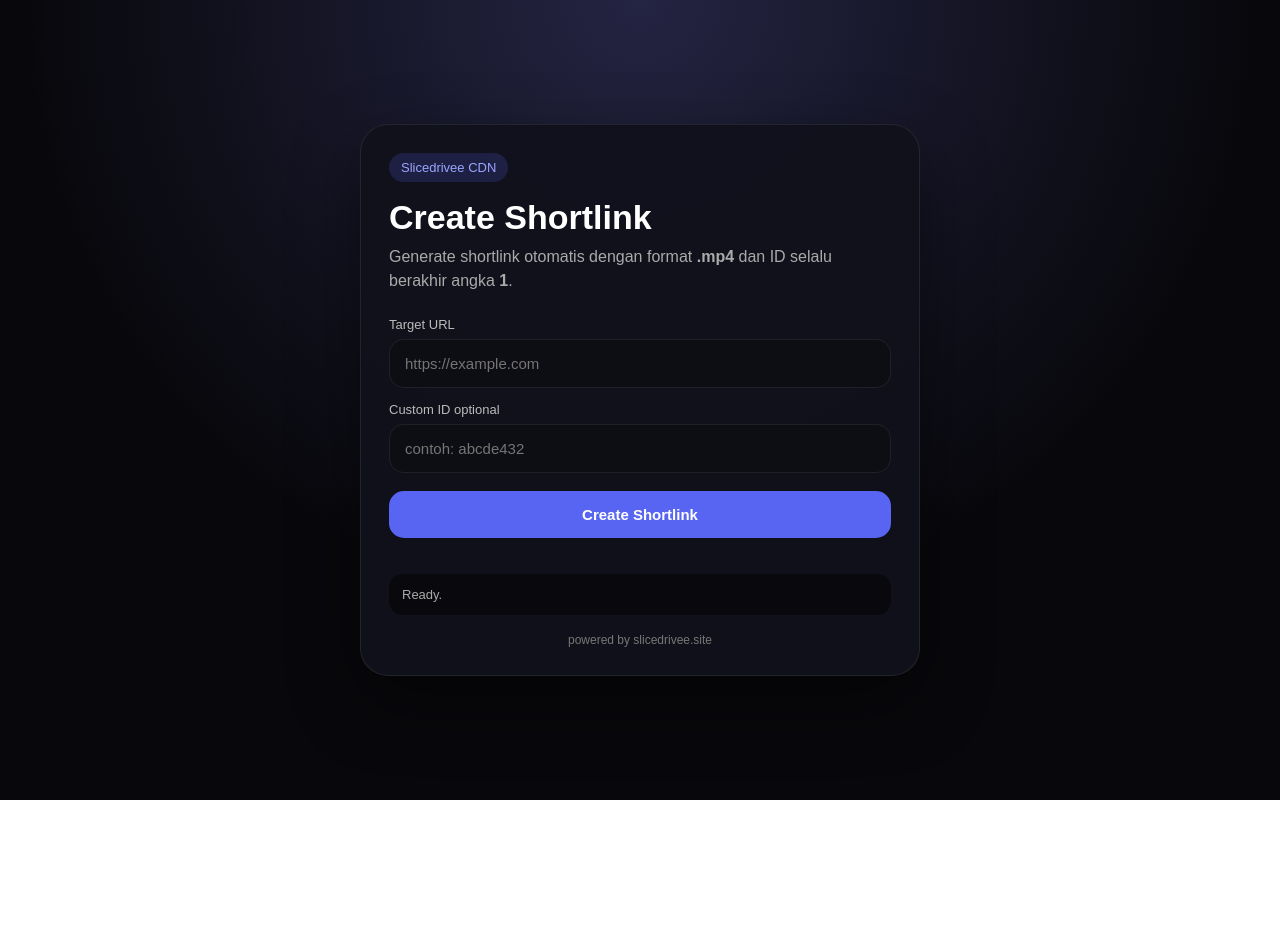
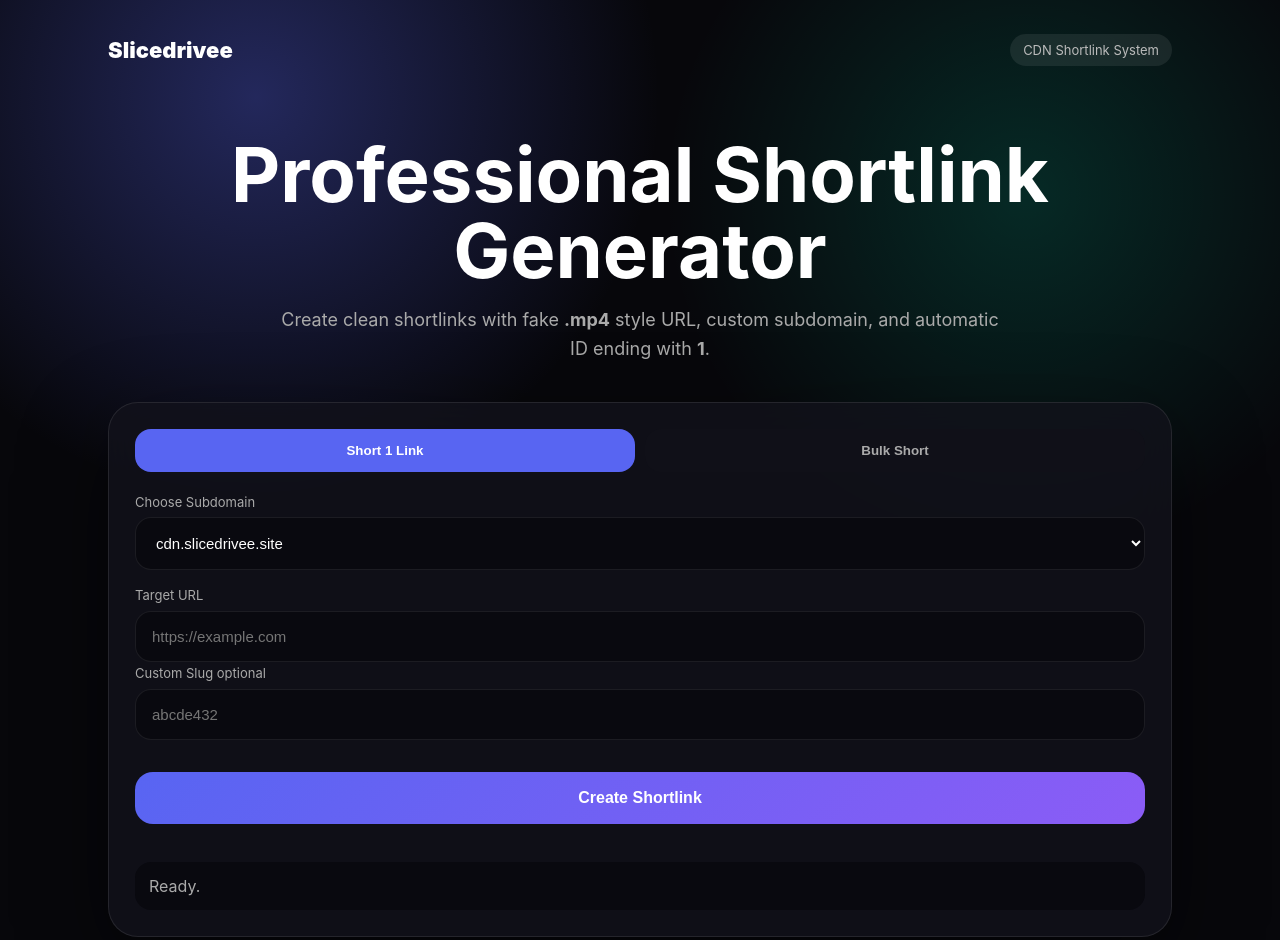
Before and after one commit to viralyy/slicedrive, a website: page index.html in a window 1280 px wide. Before the commit the page ends 800 px from the top, so only its background shows below. Drawn offline with Linux system fonts and the light colour scheme.

Commit message:
Refactor index.html for improved layout and styles

```diff
--- a/index.html
+++ b/index.html
@@ -2,180 +2,204 @@
 <html lang="en">
 <head>
 <meta charset="UTF-8">
-<title>Slicedrivee CDN</title>
-<meta name="viewport" content="width=device-width, initial-scale=1">
+<title>Slicedrivee Shortlink</title>
+<meta name="viewport" content="width=device-width,initial-scale=1">
 
 <style>
 *{box-sizing:border-box;margin:0;padding:0}
 body{
   min-height:100vh;
-  font-family:Arial,sans-serif;
-  background:radial-gradient(circle at top,#242443,#08080c 60%);
-  color:white;
-  display:flex;
-  align-items:center;
-  justify-content:center;
-  padding:22px;
+  font-family:Inter,Arial,sans-serif;
+  background:
+    radial-gradient(circle at 20% 10%,rgba(88,101,242,.35),transparent 30%),
+    radial-gradient(circle at 80% 20%,rgba(0,255,200,.14),transparent 28%),
+    #07070b;
+  color:#fff;
+  overflow-x:hidden;
 }
-.card{
-  width:100%;
-  max-width:560px;
-  background:rgba(18,18,28,.94);
-  border:1px solid rgba(255,255,255,.08);
-  border-radius:28px;
-  padding:28px;
-  box-shadow:0 25px 70px rgba(0,0,0,.45);
+.wrap{max-width:1100px;margin:auto;padding:34px 18px}
+nav{display:flex;justify-content:space-between;align-items:center;margin-bottom:70px}
+.logo{font-weight:900;font-size:22px}
+.badge{padding:8px 13px;border-radius:999px;background:rgba(255,255,255,.08);font-size:13px;color:#bbb}
+.hero{text-align:center;margin-bottom:38px;animation:fade .7s ease}
+.hero h1{font-size:clamp(38px,7vw,76px);line-height:1;margin-bottom:18px}
+.hero p{color:#aaa;font-size:18px;max-width:720px;margin:auto;line-height:1.6}
+.panel{
+  background:rgba(18,18,28,.78);
+  border:1px solid rgba(255,255,255,.09);
+  backdrop-filter:blur(20px);
+  border-radius:30px;
+  padding:26px;
+  box-shadow:0 30px 90px rgba(0,0,0,.45);
+  animation:up .7s ease;
 }
-.badge{
-  display:inline-block;
-  padding:7px 12px;
-  border-radius:999px;
-  background:rgba(88,101,242,.18);
-  color:#9aa5ff;
-  font-size:13px;
-  margin-bottom:16px;
+.tabs{display:grid;grid-template-columns:1fr 1fr;gap:10px;margin-bottom:22px}
+.tab{
+  padding:14px;border:0;border-radius:16px;background:#101018;color:#aaa;
+  font-weight:800;cursor:pointer
 }
-h1{font-size:34px;margin-bottom:8px}
-p{color:#aaa;margin-bottom:24px;line-height:1.5}
-label{
-  display:block;
-  font-size:13px;
-  color:#bbb;
-  margin:14px 0 7px;
+.tab.active{background:#5865f2;color:#fff}
+.grid{display:grid;gap:14px}
+label{font-size:13px;color:#aaa}
+input,select,textarea{
+  width:100%;padding:16px;border-radius:16px;border:1px solid rgba(255,255,255,.08);
+  background:#09090f;color:#fff;outline:none;font-size:15px;margin-top:7px
 }
-input{
-  width:100%;
-  padding:15px;
-  border:1px solid rgba(255,255,255,.08);
-  border-radius:15px;
-  background:#0d0d14;
-  color:white;
-  outline:none;
-  font-size:15px;
+textarea{height:170px;resize:vertical}
+input:focus,select:focus,textarea:focus{border-color:#5865f2}
+.btn{
+  margin-top:18px;width:100%;padding:17px;border:0;border-radius:18px;
+  background:linear-gradient(135deg,#5865f2,#8b5cf6);
+  color:#fff;font-weight:900;font-size:16px;cursor:pointer
 }
-input:focus{border-color:#5865f2}
-button{
-  width:100%;
-  margin-top:18px;
-  padding:15px;
-  border:0;
-  border-radius:15px;
-  background:#5865f2;
-  color:white;
-  font-weight:700;
-  font-size:15px;
-  cursor:pointer;
+.btn:disabled{opacity:.6}
+.results{margin-top:22px;display:grid;gap:12px}
+.result{
+  background:#09090f;border:1px solid rgba(255,255,255,.08);
+  border-radius:16px;padding:14px;word-break:break-all
 }
-button:disabled{opacity:.6;cursor:not-allowed}
-.result{
-  margin-top:20px;
-  display:grid;
-  gap:10px;
-}
-.link{
-  background:#0b0b11;
-  border:1px solid rgba(255,255,255,.07);
-  padding:13px;
-  border-radius:14px;
-  word-break:break-all;
-}
-.link a{
-  color:#91a0ff;
-  text-decoration:none;
-}
-.status{
-  margin-top:16px;
-  padding:13px;
-  border-radius:14px;
-  background:#08080d;
-  color:#aaa;
-  white-space:pre-wrap;
-  font-size:13px;
-}
-.footer{
-  margin-top:18px;
-  text-align:center;
-  color:#777;
-  font-size:12px;
-}
+.result a{color:#9aa5ff;text-decoration:none}
+.copy{float:right;background:#1d1d2b;color:#fff;border:0;border-radius:10px;padding:7px 10px;cursor:pointer}
+.status{margin-top:16px;color:#aaa;background:#09090f;border-radius:16px;padding:14px}
+.hidden{display:none}
+@keyframes fade{from{opacity:0}to{opacity:1}}
+@keyframes up{from{opacity:0;transform:translateY(20px)}to{opacity:1;transform:translateY(0)}}
 </style>
 </head>
 
 <body>
-<main class="card">
-  <div class="badge">Slicedrivee CDN</div>
+<div class="wrap">
+<nav>
+  <div class="logo">Slicedrivee</div>
+  <div class="badge">CDN Shortlink System</div>
+</nav>
 
-  <h1>Create Shortlink</h1>
+<section class="hero">
+  <h1>Professional Shortlink Generator</h1>
+  <p>Create clean shortlinks with fake <b>.mp4</b> style URL, custom subdomain, and automatic ID ending with <b>1</b>.</p>
+</section>
 
-  <p>
-    Generate shortlink otomatis dengan format <b>.mp4</b>
-    dan ID selalu berakhir angka <b>1</b>.
-  </p>
+<section class="panel">
+  <div class="tabs">
+    <button class="tab active" onclick="setMode('single')">Short 1 Link</button>
+    <button class="tab" onclick="setMode('bulk')">Bulk Short</button>
+  </div>
 
-  <label>Target URL</label>
-  <input id="target" placeholder="https://example.com">
+  <div class="grid">
+    <label>Choose Subdomain
+      <select id="domain">
+        <option value="cdn.slicedrivee.site">cdn.slicedrivee.site</option>
+        <option value="cdn2.slicedrivee.site">cdn2.slicedrivee.site</option>
+        <option value="media.slicedrivee.site">media.slicedrivee.site</option>
+      </select>
+    </label>
 
-  <label>Custom ID optional</label>
-  <input id="custom" placeholder="contoh: abcde432">
+    <div id="singleBox">
+      <label>Target URL
+        <input id="target" placeholder="https://example.com">
+      </label>
 
-  <button id="btn">Create Shortlink</button>
+      <label>Custom Slug optional
+        <input id="custom" placeholder="abcde432">
+      </label>
+    </div>
 
-  <div class="result" id="links"></div>
+    <div id="bulkBox" class="hidden">
+      <label>Bulk URLs, satu link per baris
+        <textarea id="bulk" placeholder="https://example.com&#10;https://google.com&#10;https://youtube.com"></textarea>
+      </label>
+    </div>
 
+    <button class="btn" id="btn">Create Shortlink</button>
+  </div>
+
+  <div class="results" id="results"></div>
   <div class="status" id="status">Ready.</div>
-
-  <div class="footer">
-    powered by slicedrivee.site
-  </div>
-</main>
+</section>
+</div>
 
 <script>
-const btn = document.getElementById("btn");
-const statusBox = document.getElementById("status");
-const linksBox = document.getElementById("links");
+let mode = "single";
 
-btn.addEventListener("click", async () => {
-  const target = document.getElementById("target").value.trim();
-  const custom = document.getElementById("custom").value.trim();
+function setMode(m){
+  mode = m;
+  document.querySelectorAll(".tab").forEach(x=>x.classList.remove("active"));
+  event.target.classList.add("active");
+  document.getElementById("singleBox").classList.toggle("hidden", m !== "single");
+  document.getElementById("bulkBox").classList.toggle("hidden", m !== "bulk");
+  document.getElementById("results").innerHTML = "";
+  document.getElementById("status").textContent = "Ready.";
+}
 
-  linksBox.innerHTML = "";
-  statusBox.textContent = "Creating...";
+async function createOne(target, custom = ""){
+  const domain = document.getElementById("domain").value;
+
+  const res = await fetch("/api/create", {
+    method:"POST",
+    headers:{ "content-type":"application/json" },
+    body:JSON.stringify({ target, custom, domain })
+  });
+
+  return await res.json();
+}
+
+function addResult(link){
+  const box = document.getElementById("results");
+  const div = document.createElement("div");
+  div.className = "result";
+  div.innerHTML = `
+    <button class="copy" onclick="navigator.clipboard.writeText('${link}')">Copy</button>
+    <a href="${link}" target="_blank">${link}</a>
+  `;
+  box.appendChild(div);
+}
+
+document.getElementById("btn").onclick = async () => {
+  const btn = document.getElementById("btn");
+  const status = document.getElementById("status");
+  const results = document.getElementById("results");
+
   btn.disabled = true;
+  results.innerHTML = "";
+  status.textContent = "Creating...";
 
   try {
-    const res = await fetch("/api/create", {
-      method: "POST",
-      headers: {
-        "content-type": "application/json"
-      },
-      body: JSON.stringify({
-        target,
-        custom
-      })
-    });
+    if(mode === "single"){
+      const target = document.getElementById("target").value.trim();
+      const custom = document.getElementById("custom").value.trim();
 
-    const data = await res.json();
+      const data = await createOne(target, custom);
 
-    if (!data.ok) {
-      statusBox.textContent = "Error: " + data.error;
-      return;
+      if(!data.ok){
+        status.textContent = "Error: " + data.error;
+      } else {
+        addResult(data.link);
+        status.textContent = "Success: " + data.id;
+      }
+    } else {
+      const urls = document.getElementById("bulk").value
+        .split("\n")
+        .map(x => x.trim())
+        .filter(Boolean);
+
+      let success = 0;
+
+      for(const url of urls){
+        const data = await createOne(url, "");
+        if(data.ok){
+          success++;
+          addResult(data.link);
+        }
+      }
+
+      status.textContent = "Bulk done. Success: " + success + "/" + urls.length;
     }
-
-    statusBox.textContent = "Success! ID: " + data.id;
-
-    data.links.forEach(link => {
-      const div = document.createElement("div");
-      div.className = "link";
-      div.innerHTML = '<a href="' + link + '" target="_blank">' + link + '</a>';
-      linksBox.appendChild(div);
-    });
-
-  } catch (err) {
-    statusBox.textContent = "Error: " + err.message;
+  } catch(e){
+    status.textContent = "Error: " + e.message;
   } finally {
     btn.disabled = false;
   }
-});
+};
 </script>
 </body>
 </html>
```
